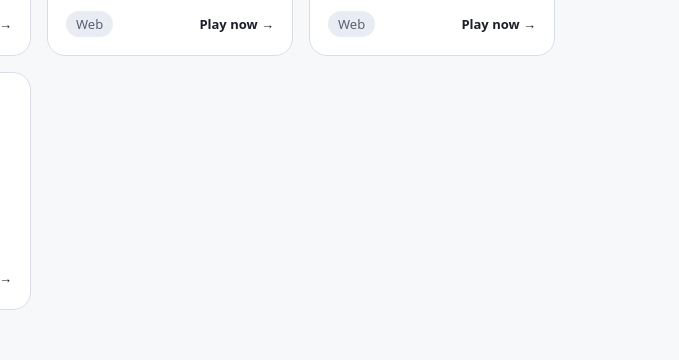
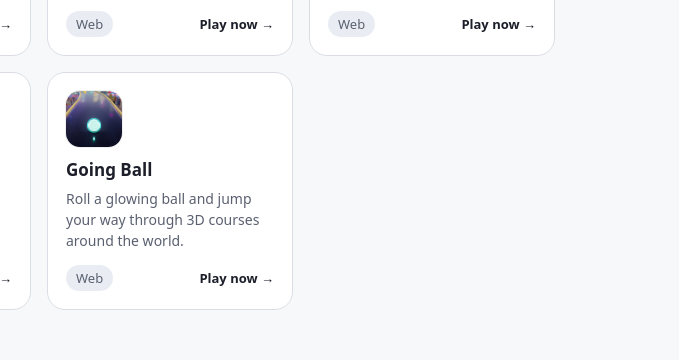
Before and after one commit to lgm500338/ideafusionlab-home, a plain HTML site: page index.html in a window 1280 px wide. Shown: the part 1049-1409 px from the top of the page, 601-1280 px from the left. Drawn offline with Linux system fonts and the light colour scheme; a web font is replaced by a local one.

Commit message:
고잉볼 게임 카드 추가 (#1)
Claude-Session: https://claude.ai/code/session_01XDUEN7DUZQKsDj6gbjpFft

Co-authored-by: Claude <noreply@anthropic.com>

```diff
--- a/index.html
+++ b/index.html
@@ -302,6 +302,12 @@ footer dl{display:grid;grid-template-columns:auto 1fr;gap:4px 20px;margin-top:12
         <span class="d"><span class="ko">빈칸에 숫자를 채워 가로세로 식을 완성하는 끝없는 수학 퍼즐</span><span class="en">Fill in the blanks to complete every equation, across and down. Endless and offline.</span></span>
         <span class="foot"><span class="state"><span class="ko">웹 공개</span><span class="en">Web</span></span><span class="play"><span class="ko">바로 해보기</span><span class="en">Play now</span> →</span></span>
       </a>
+      <a class="card" data-cat="game" href="https://rolling-ball-3d-one.vercel.app">
+        <img class="icon" src="/icons/goingball.png" alt="" loading="lazy">
+        <strong><span class="ko">고잉볼</span><span class="en">Going Ball</span></strong>
+        <span class="d"><span class="ko">빛나는 공을 굴려 세계 곳곳의 3D 코스를 점프하며 달리는 게임</span><span class="en">Roll a glowing ball and jump your way through 3D courses around the world.</span></span>
+        <span class="foot"><span class="state"><span class="ko">웹 공개</span><span class="en">Web</span></span><span class="play"><span class="ko">바로 해보기</span><span class="en">Play now</span> →</span></span>
+      </a>
     </div>
     <p class="pv"><span class="ko">개인정보처리방침</span><span class="en">Privacy policies</span>: <a href="/privacy/aliendots.html"><span class="ko">외계인 닷</span><span class="en">Alien Dots</span></a> · <a href="/privacy/arrowmelody.html">Arrow Melody</a> · <a href="/privacy/oceangarden.html"><span class="ko">오션가든</span><span class="en">Ocean Sort</span></a></p>
   </section>
```
Also changed, not shown: icons/goingball.png (added).
